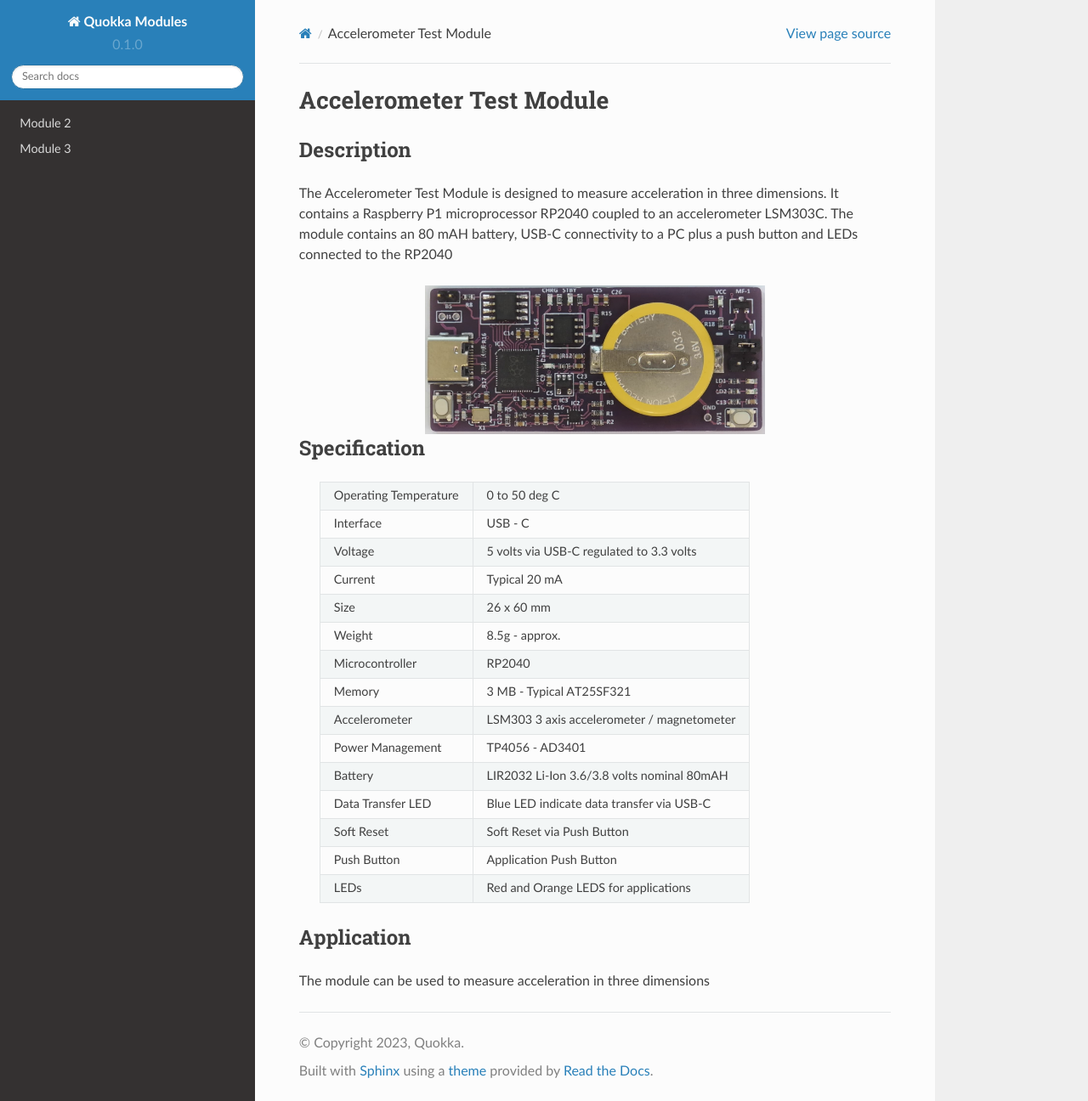
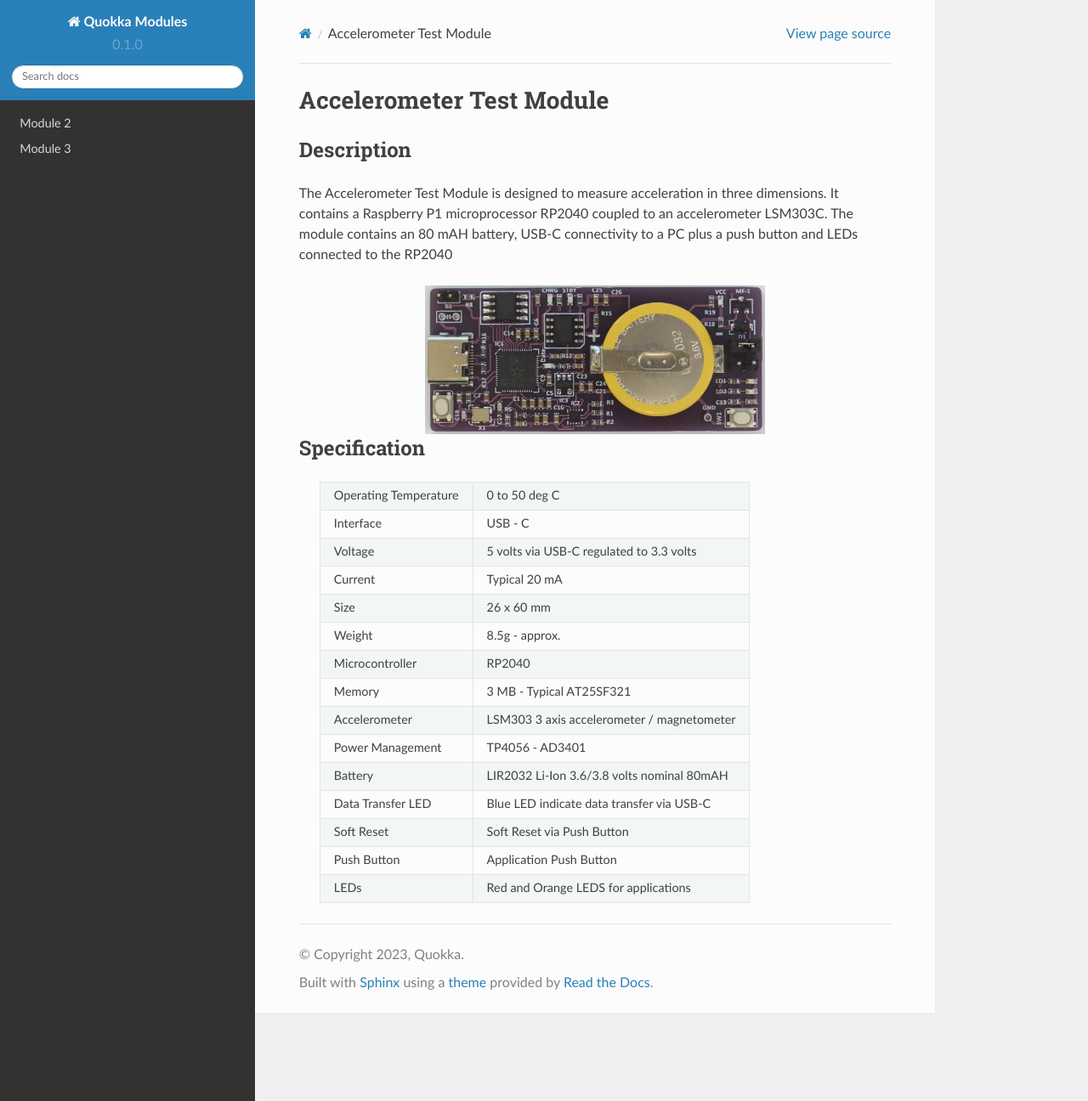
Before and after one commit to JulianDinsdale/Quokka-Modules, a Sphinx documentation site: the page built from docs/source/Acc_Test_Mod.rst, in a window 1280 px wide and 1296 px high. Shown: the whole window at 85% size. Built offline with Sphinx 7.4.7 and the Read the Docs theme 2.0.0, drawn with Linux system fonts in a browser that asks for light colours; pages that are not in the unit, such as notebooks, are missing from menus.

Commit message:
deleted last few words

```diff
--- a/docs/source/Acc_Test_Mod.rst
+++ b/docs/source/Acc_Test_Mod.rst
@@ -49,9 +49,3 @@
         +--------------------------------------+----------------------------------------------+
         | LEDs                                 | Red and Orange LEDS for applications         |
         +--------------------------------------+----------------------------------------------+
-
-
-Application
-~~~~~~~~~~~
-
-The module can be used to measure acceleration in three dimensions
```
